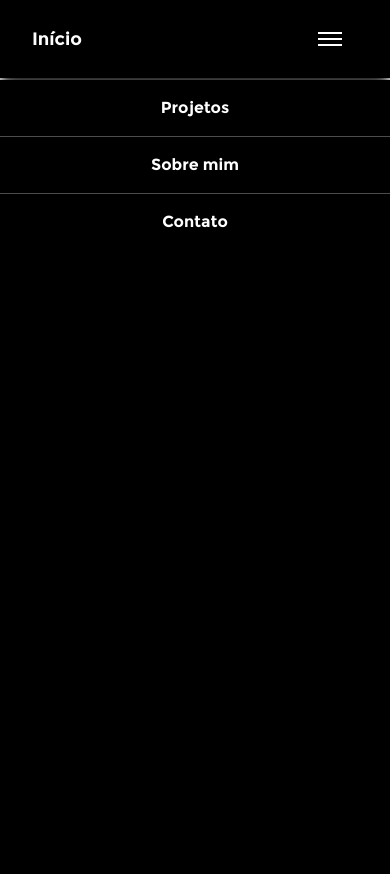
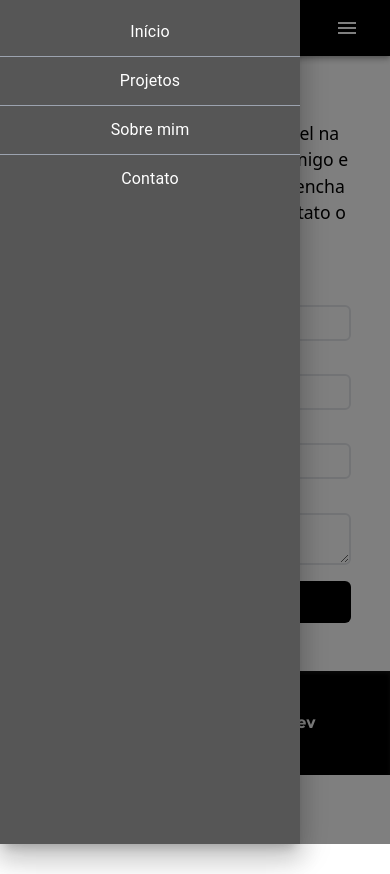
Before and after one commit to hrvieira/portfolio-v2, a React (Vite) app: page /contato in a window 390 px wide. Both pictures are taken after a click on the button "open drawer". After the commit the page ends 844 px from the top, so only its background shows below. Built offline with nearby package versions, Linux system fonts and the light colour scheme.

Commit message:
feat/fix/perf: Adicionando Menu mobile, melhorando performance e corrigindo bugs

```diff
--- a/package.json
+++ b/package.json
@@ -10,7 +10,11 @@
     "preview": "vite preview"
   },
   "dependencies": {
+    "@emotion/react": "^11.11.4",
+    "@emotion/styled": "^11.11.5",
     "@formspree/react": "^2.5.1",
+    "@mui/icons-material": "^5.15.20",
+    "@mui/material": "^5.15.20",
     "@phosphor-icons/react": "^2.1.6",
     "react": "^18.2.0",
     "react-dom": "^18.2.0",
--- a/src/App.tsx
+++ b/src/App.tsx
@@ -1,18 +1,20 @@
 import React from "react";
 import { BrowserRouter as Router, Route, Routes } from "react-router-dom";
-import Header from "./components/header/Header";
+/* import Header from "./components/header/Header"; */
 import Home from "./pages/home/Home";
 import Projetos from "./components/projetos/Projetos";
 import SobreMim from "./components/sobremim/SobreMim";
 import FormContato from "./components/contato/FormContato";
 import Footer from "./components/footer/Footer";
 import { ToastContainer } from "react-toastify";
+import Navbar from "./components/header/Navbar";
 
 const App: React.FC = () => {
     return (
         <div className="h-[100vh]">
             <Router>
-                <Header />
+                {/* <Header /> */}
+                <Navbar />
                 <ToastContainer />
                 <Routes>
                     <Route path="/" element={<Home />} />
--- a/src/components/contato/FormContato.tsx
+++ b/src/components/contato/FormContato.tsx
@@ -18,18 +18,16 @@ function FormContato() {
     }, [state]);
 
     return (
-        <main className="min-h-[65dvh] flex justify-center">
+        <main className="min-h-[65dvh] flex justify-center mt-4">
             <section className="w-[100%] flex max-md:flex-col items-center justify-evenly">
                 <article className="w-[80%] md:w-[40%] max-md:mb-6">
                     <h3 className="text-[2rem] font-[montserratBold] drop-shadow-[0px_1px_var(--tw-shadow-color)] shadow-[#525252] text-center">
                         Me Contate
                     </h3>
-                    <p className="mb-1 font-sans text-[1.1rem] indent-8 text-justify">
-                        Lorem ipsum dolor sit amet consectetur adipisicing elit.
-                        Commodi similique esse fuga necessitatibus, iusto alias
-                        eius perferendis qui iste minima blanditiis repellendus
-                        distinctio dolor obcaecati aliquid quod quidem incidunt
-                        quibusdam!
+                    <p className="mb-1 font-sans text-[1.1rem] text-center">
+                        Está com aquele projeto incrível na cabeça, entrem em
+                        contato comigo e vamos fazer ele acontecer. Preencha o
+                        formulário e entrarei em contato o mais rápido possível!
                     </p>
                 </article>
                 <form
--- /dev/null
+++ b/src/components/header/Navbar.tsx
@@ -0,0 +1,135 @@
+import * as React from "react";
+import AppBar from "@mui/material/AppBar";
+import Box from "@mui/material/Box";
+import Drawer from "@mui/material/Drawer";
+import IconButton from "@mui/material/IconButton";
+import List from "@mui/material/List";
+import ListItem from "@mui/material/ListItem";
+import ListItemButton from "@mui/material/ListItemButton";
+import ListItemText from "@mui/material/ListItemText";
+import MenuIcon from "@mui/icons-material/Menu";
+import Toolbar from "@mui/material/Toolbar";
+import Button from "@mui/material/Button";
+import { Link } from "react-router-dom";
+
+interface Props {
+     window?: () => Window;
+}
+
+interface NavItem {
+     to: string;
+     label: string;
+}
+
+const navItemsDesktop: NavItem[] = [
+     { to: "/projetos", label: "Projetos" },
+     { to: "/sobremim", label: "Sobre mim" },
+     { to: "/contato", label: "Contato" },
+];
+
+const navItemsMobile: NavItem[] = [
+     { to: "/", label: "Início" },
+     { to: "/projetos", label: "Projetos" },
+     { to: "/sobremim", label: "Sobre mim" },
+     { to: "/contato", label: "Contato" },
+];
+
+const NavBar: React.FC<Props> = (props: Props) => {
+     const { window } = props;
+     const [mobileOpen, setMobileOpen] = React.useState(false);
+
+     const handleDrawerToggle = () => {
+          setMobileOpen((prevState) => !prevState);
+     };
+
+     const drawer = (
+         <Box
+             onClick={handleDrawerToggle}
+             sx={{ textAlign: "center", color: "#fff" }}
+         >
+             <List className="divide-y divide-gray-400 font-[montserratBold]">
+                 {navItemsMobile.map((item) => (
+                     <ListItem key={item.to} disablePadding>
+                         <ListItemButton sx={{ justifyContent: "center" }}>
+                             <Link to={item.to}>
+                                 <ListItemText primary={item.label} />
+                             </Link>
+                         </ListItemButton>
+                     </ListItem>
+                 ))}
+             </List>
+         </Box>
+     );
+
+     const container =
+          window !== undefined ? () => window().document.body : undefined;
+
+     return (
+         <header className="font-[montserratBold]">
+             <Box sx={{ display: "flex" }}>
+                 <AppBar
+                     component="nav"
+                     sx={{
+                         display: "flex",
+                         background: "#000",
+                         position: "relative",
+                     }}
+                 >
+                     <Toolbar className="max-sm:w-[90%] w-[80%] flex justify-between mx-auto">
+                         <Link
+                             className="text-[1.5rem] hover:text-gray-300"
+                             id="inicio"
+                             to="/"
+                         >
+                             Início
+                         </Link>
+                         <IconButton
+                             color="inherit"
+                             aria-label="open drawer"
+                             edge="end"
+                             onClick={handleDrawerToggle}
+                             sx={{ display: { sm: "none" } }}
+                         >
+                             <MenuIcon />
+                         </IconButton>
+                         <Box sx={{ display: { xs: "none", sm: "block" } }}>
+                             {navItemsDesktop.map((item) => (
+                                 <Button key={item.to} sx={{ color: "#fff" }}>
+                                     <Link
+                                         className="block normal-case p-2 hover:text-gray-300 font-[montserratBold] text-[1.2rem]"
+                                         to={item.to}
+                                     >
+                                         {item.label}
+                                     </Link>
+                                 </Button>
+                             ))}
+                         </Box>
+                     </Toolbar>
+                 </AppBar>
+                 <nav>
+                     <Drawer
+                         container={container}
+                         variant="temporary"
+                         open={mobileOpen}
+                         onClose={handleDrawerToggle}
+                         ModalProps={{
+                             keepMounted: true,
+                         }}
+                         sx={{
+                             display: { xs: "block", sm: "none" },
+                             "& .MuiDrawer-paper": {
+                                 boxSizing: "border-box",
+                                 width: 300,
+                                 backgroundColor: "#565656",
+                             },
+                         }}
+                     >
+                         {drawer}
+                     </Drawer>
+                 </nav>
+             </Box>
+         </header>
+     );
+};
+
+export default NavBar;
--- a/src/components/sobremim/SobreMim.tsx
+++ b/src/components/sobremim/SobreMim.tsx
@@ -30,7 +30,7 @@ const SobreMim: React.FC = () => {
     return (
         <>
             {profile && (
-                <main className="flex justify-center">
+                <main className="flex justify-center mt-4">
                     <div className="w-[85%] flex max-lg:flex-col items-center py-3 gap-8">
                         <img
                             src="https://ik.imagekit.io/hrvieira/1710343495237.jpg"
--- a/src/pages/home/Home.tsx
+++ b/src/pages/home/Home.tsx
@@ -13,21 +13,18 @@ function Home() {
     }
 
     return (
-        <main className="min-h-[65dvh]">
-            <div className="flex flex-col items-center">
-                <section className="flex flex-col items-center justify-around mt-6 sm:mt-20 w-[90%] text-center">
+        <main className="flex justify-center items-center h-[70%] w-full">
+                <section className="flex flex-col items-center w-[90%] text-center">
                     <h1 className="text-[2.5rem] font-[montserratBold] drop-shadow-[1px_1px_1px_var(--tw-shadow-color)] shadow-[#525252]">
                         {saudacao} meu nome é
                     </h1>
-                    <h1 className="text-[7rem] font-[playlistScript] drop-shadow-[0px_0px_1.5px_var(--tw-shadow-color)] shadow-[#525252] leading-snug">
+                    <h1 className="text-[5rem] sm:text-[7rem] font-[playlistScript] drop-shadow-[0px_0px_1.5px_var(--tw-shadow-color)] shadow-[#525252] leading-snug">
                         Henrique Vieira
                     </h1>
                     <p className="text-[1.2rem] font-[GlacialIndifference-Bold] uppercase tracking-widest">
                         Desenvolvedor
                     </p>
                 </section>
-            </div>
-
         </main>
     );
 }
```
Also changed, not shown: 1 other file (tests, documents, lock files or other folders).
